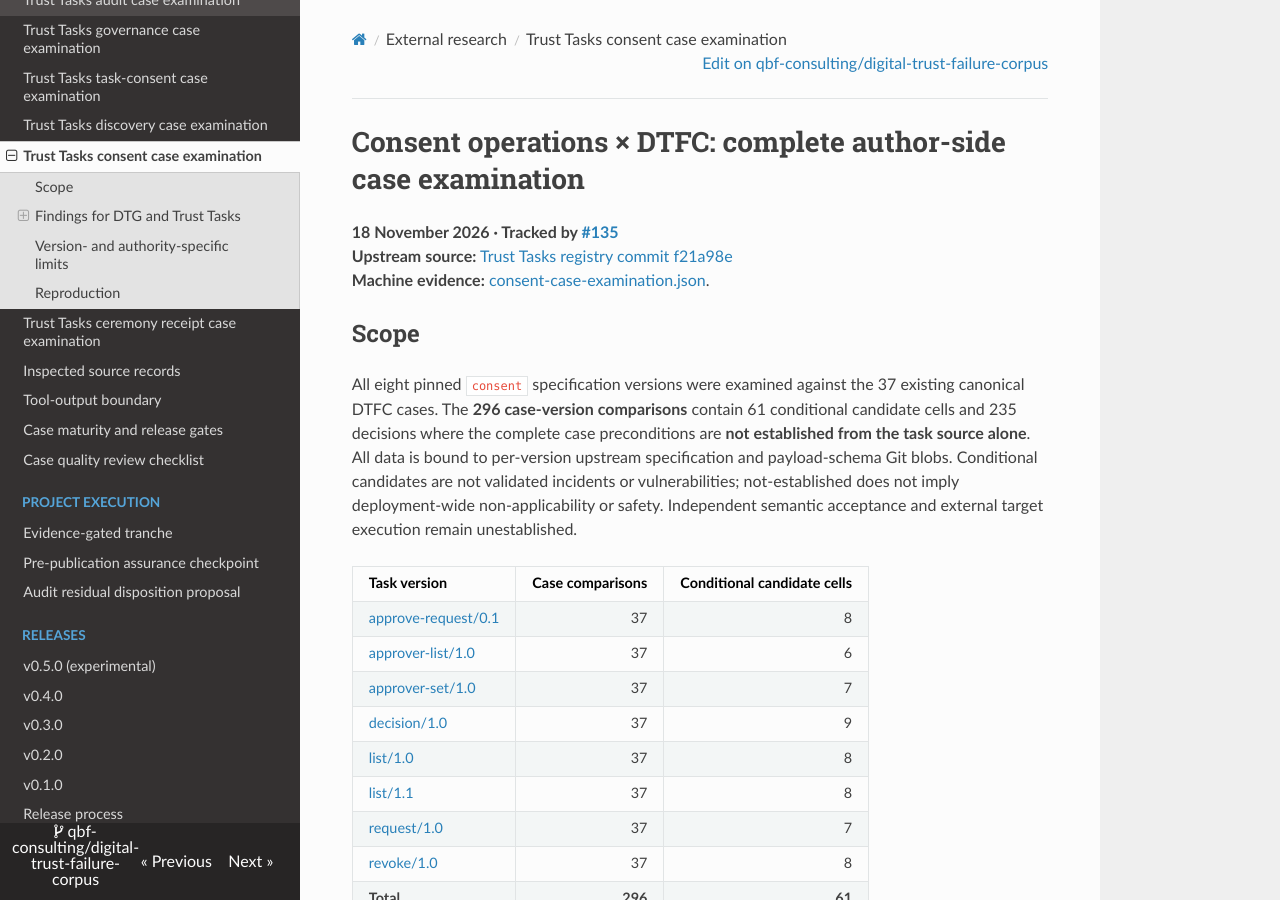
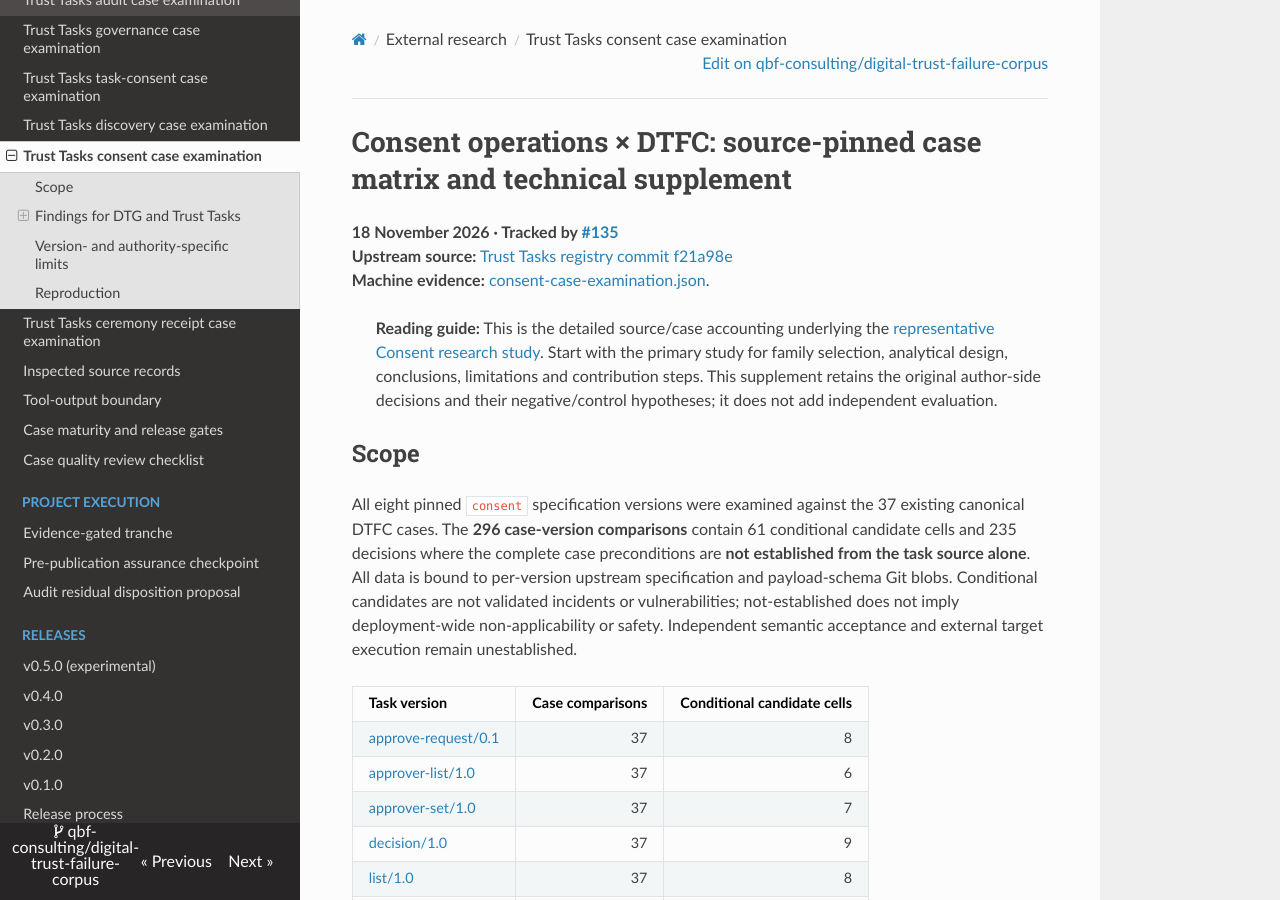
Before and after one commit to qbf-consulting/digital-trust-failure-corpus, an MkDocs documentation site: the page built from docs/trust-tasks-consent-case-examination.md, in a window 1280 px wide and 900 px high. Built offline with MkDocs 1.6.1, drawn with Linux system fonts in a browser that asks for light colours; nearby versions of some CDN libraries.

Commit message:
docs(research): align docs/trust-tasks-consent-case-examination.md with bounded study and contribution guidance
Refs #164

Signed-off-by: sankarshan <1469458+sankarshanmukhopadhyay@users.noreply.github.com>

```diff
--- a/docs/trust-tasks-consent-case-examination.md
+++ b/docs/trust-tasks-consent-case-examination.md
@@ -1,8 +1,10 @@
-# Consent operations × DTFC: complete author-side case examination
+# Consent operations × DTFC: source-pinned case matrix and technical supplement
 
 **18 November 2026 · Tracked by [#135](https://github.com/qbf-consulting/digital-trust-failure-corpus/issues/135)**
 **Upstream source:** [Trust Tasks registry commit f21a98e](https://github.com/trustoverip/dtgwg-trust-tasks-tf/tree/f21a98ec8383352d18629a08dd5dd23935456142)
 **Machine evidence:** [consent-case-examination.json](https://github.com/qbf-consulting/digital-trust-failure-corpus/blob/main/research/external-sources/trust-tasks/consent-case-examination.json).
+
+> **Reading guide:** This is the detailed source/case accounting underlying the [representative Consent research study](trust-tasks-representative-consent-study.md). Start with the primary study for family selection, analytical design, conclusions, limitations and contribution steps. This supplement retains the original author-side decisions and their negative/control hypotheses; it does not add independent evaluation.
 
 ## Scope
 
```
